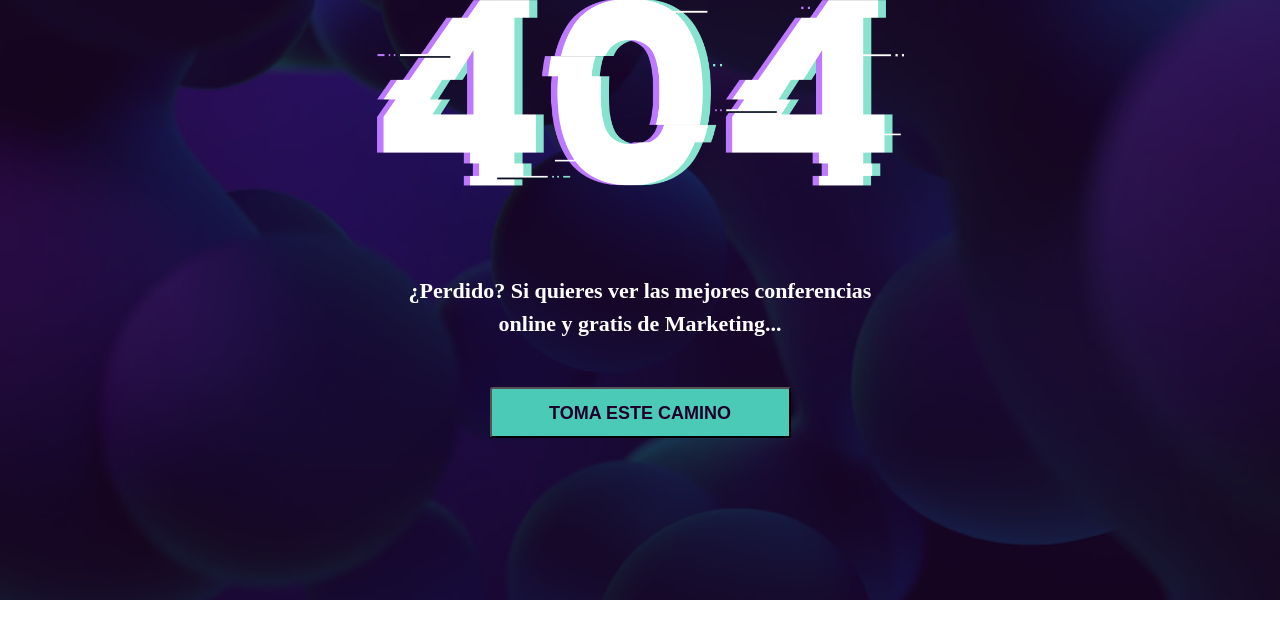
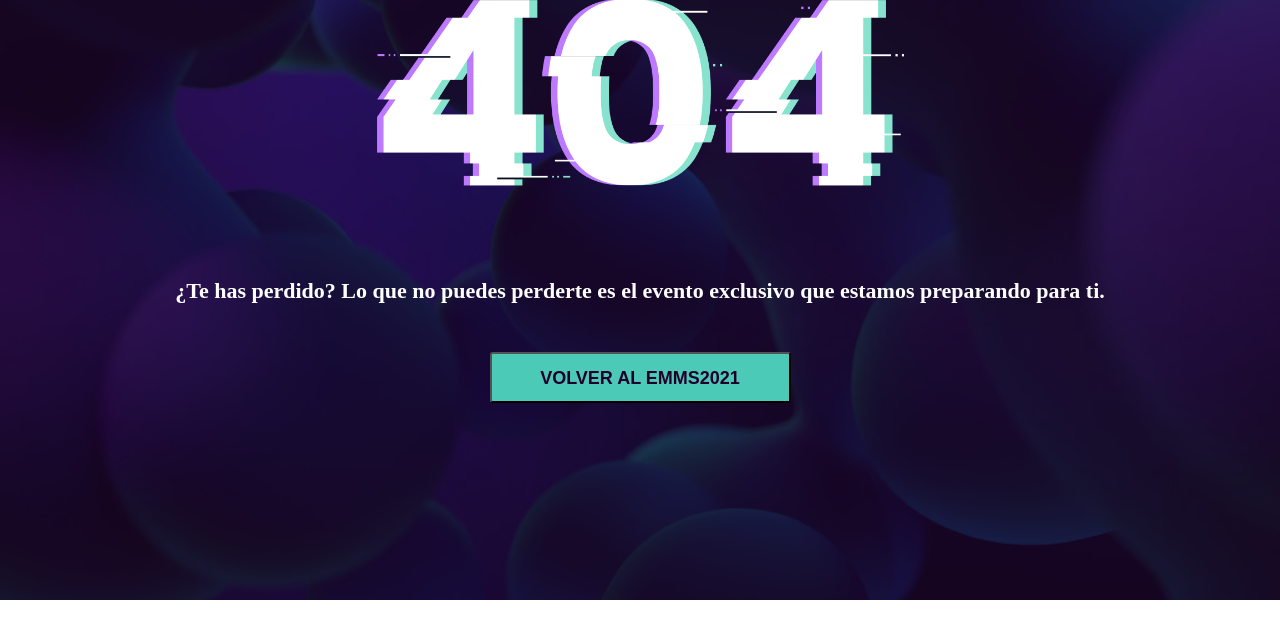
Before and after one commit to FromDoppler/emms21, a PHP site: page /404.php in a window 1280 px wide. Shown: the part 147-786 px from the top of the page. Run offline with PHP 8.4, Linux system fonts and the light colour scheme; some libraries are stand-ins or nearby versions; some web fonts are replaced.

Commit message:
feat: change content 404

```diff
--- a/404.php
+++ b/404.php
@@ -34,10 +34,10 @@ require_once('./config.php');
 				</div>
 			</div>
 			<div class="col-md-12 error-404-message">
-				<p>¿Perdido? Si quieres ver las mejores conferencias <br> online y gratis de Marketing...
+				<p>¿Te has perdido? Lo que no puedes perderte es el evento exclusivo que estamos preparando para ti.
 				</p>
-				<button type="button" class="dp-button" id="error-404-btn">
-					TOMA ESTE CAMINO
+				<button type="button" class="dp-button" id="error-404-btn" onclick="window.location.href='index.php'">
+					VOLVER AL EMMS2021
 				</button>
 			</div>
 		</div>
--- a/css/styles.css
+++ b/css/styles.css
@@ -1058,6 +1058,11 @@ details[open]>summary .speaker-arrow {
 	color: #FFFFFF;
 }
 
+.error-404-message p {
+	margin-bottom: 20px;
+	padding: 0px 20px;
+}
+
 #error-404-btn {
 	margin-top: 2%;
 	background: #4CCAB8;
```
